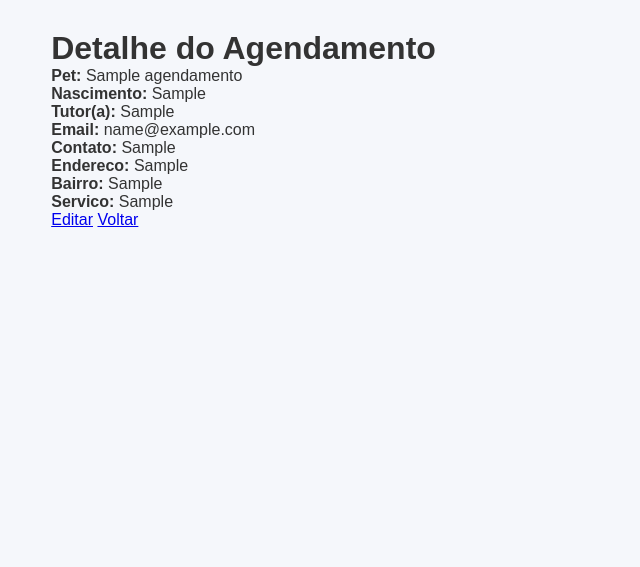
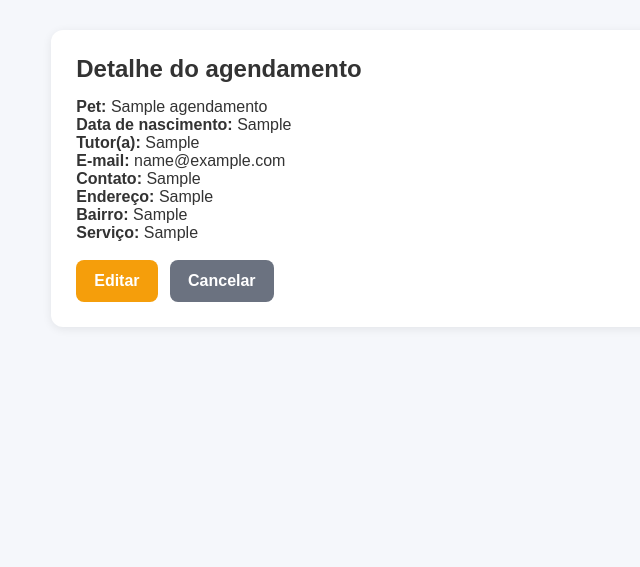
Before and after one commit to Laric000/Atividade-Aplica-o-Flask, a Flask app: page /agendamentos/1 in a window 1280 px wide. Shown: the part 60-627 px from the top of the page, without its empty margins (0-640 px from the left). Run offline with Flask 3, Linux system fonts and the light colour scheme; the visitor is signed in with stand-in values (Sample User, id 1); tables that the repository leaves empty hold one stand-in row (values such as "Sample post").

Commit message:
ajusta pagina de detalhe e textos

```diff
--- a/Templates/agendamento_detalhe.html
+++ b/Templates/agendamento_detalhe.html
@@ -1,19 +1,38 @@
-{% extends 'base.html' %}
+{% extends "base.html" %}
 
-{% block title %}Detalhe do Agendamento{% endblock %}
+{% block title %}
+Detalhe do Agendamento
+{% endblock %}
 
 {% block content %}
-<h1>Detalhe do Agendamento</h1>
 
-<p><strong>Pet:</strong> {{ agendamento.nome_pet }}</p>
-<p><strong>Nascimento:</strong> {{ agendamento.nascimento }}</p>
-<p><strong>Tutor(a):</strong> {{ agendamento.tutor }}</p>
-<p><strong>Email:</strong> {{ agendamento.email }}</p>
-<p><strong>Contato:</strong> {{ agendamento.contato }}</p>
-<p><strong>Endereco:</strong> {{ agendamento.endereco }}</p>
-<p><strong>Bairro:</strong> {{ agendamento.bairro }}</p>
-<p><strong>Servico:</strong> {{ agendamento.servico }}</p>
+<div class="card">
 
-<a href="{{ url_for('agendamentos_editar', id=agendamento.id) }}">Editar</a>
-<a href="{{ url_for('agendamentos_listar') }}">Voltar</a>
+    <h2>Detalhe do agendamento</h2>
+
+    <p><strong>Pet:</strong> {{ agendamento.nome_pet }}</p>
+    <p><strong>Data de nascimento:</strong> {{ agendamento.nascimento }}</p>
+    <p><strong>Tutor(a):</strong> {{ agendamento.tutor }}</p>
+    <p><strong>E-mail:</strong> {{ agendamento.email }}</p>
+    <p><strong>Contato:</strong> {{ agendamento.contato }}</p>
+    <p><strong>Endereço:</strong> {{ agendamento.endereco }}</p>
+    <p><strong>Bairro:</strong> {{ agendamento.bairro }}</p>
+    <p><strong>Serviço:</strong> {{ agendamento.servico }}</p>
+
+    <br>
+
+    <a
+        href="{{ url_for('agendamentos_editar', id=agendamento.id) }}"
+        class="btn btn-warning">
+        Editar
+    </a>
+
+    <a
+        href="{{ url_for('agendamentos_listar') }}"
+        class="btn btn-secondary">
+        Cancelar
+    </a>
+
+</div>
+
 {% endblock %}
```
